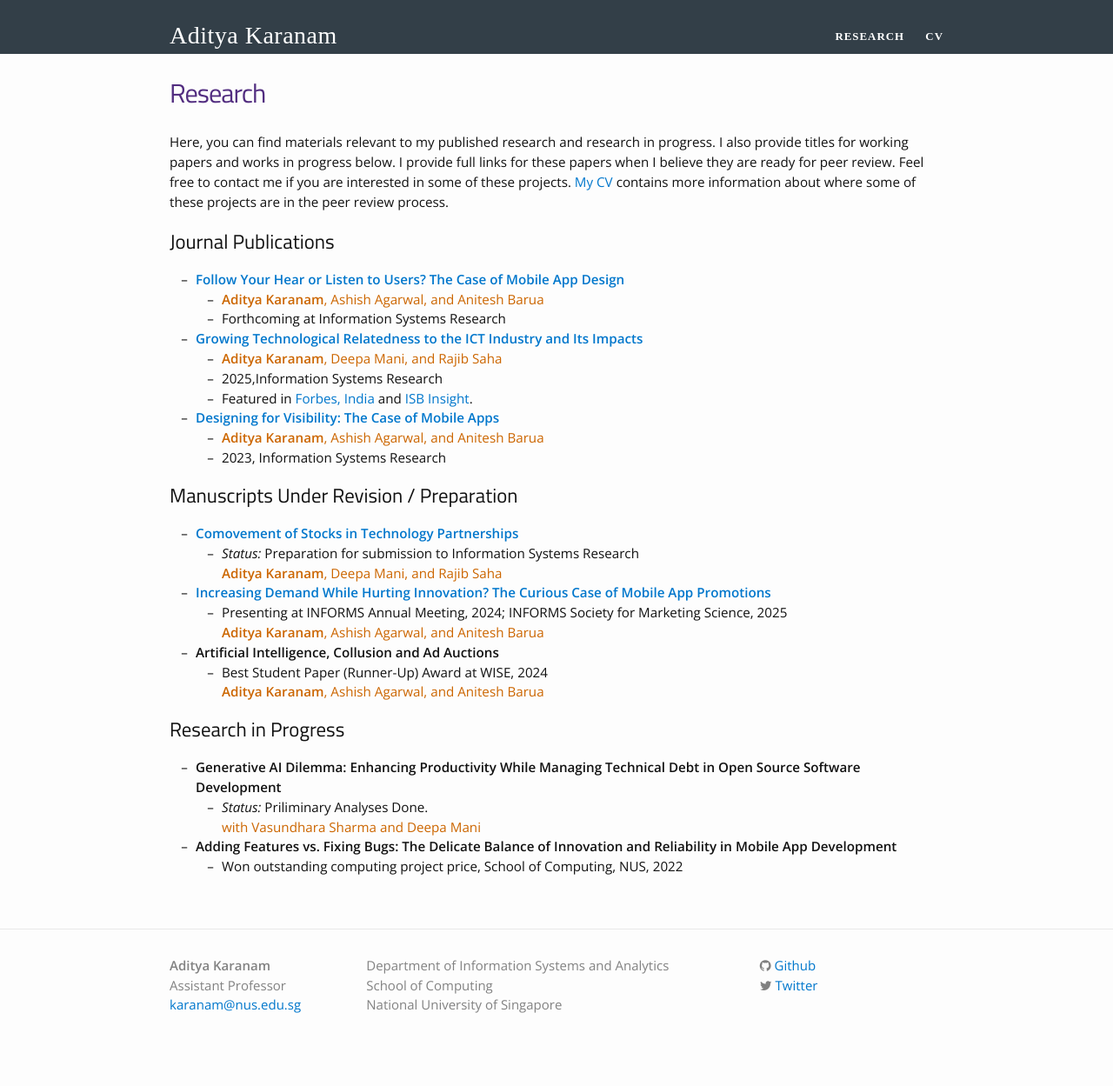
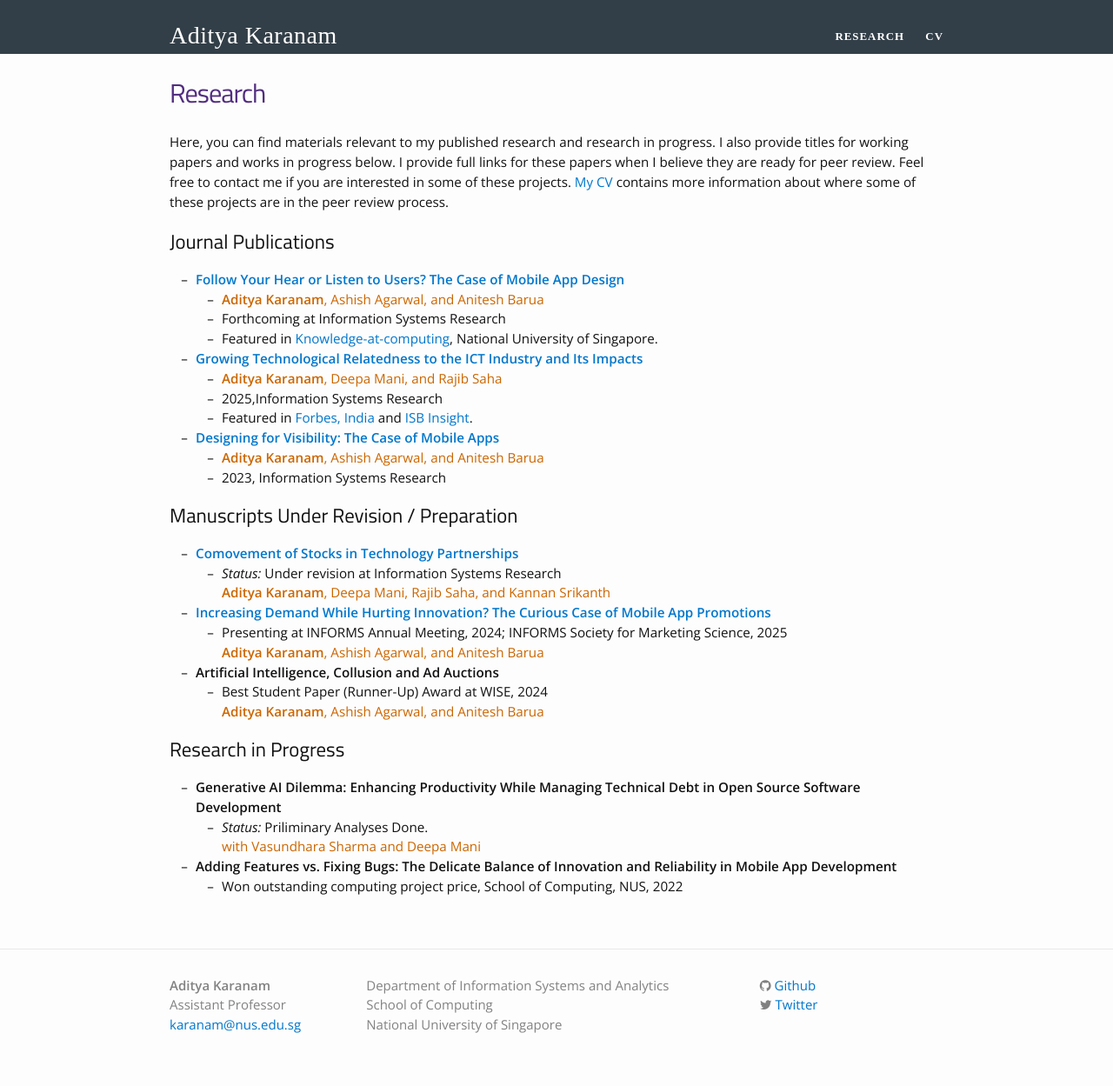
Before and after one commit to askaranam/askaranam.github.io, a Jekyll site: the page built from research.md, in a window 1280 px wide. Shown: the whole page at 87% size. Built offline with Jekyll 4.4.1, drawn with Linux system fonts in a browser that asks for light colours; nearby versions of some CDN libraries; some web fonts are replaced; before the commit the page ends 1227 px from its top, so only the background shows below that.

Commit message:
Update research.md

```diff
--- a/research.md
+++ b/research.md
@@ -17,12 +17,14 @@ Here, you can find materials relevant to my published research and research in p
 * **[Follow Your Hear or Listen to Users? The Case of Mobile App Design](https://pubsonline.informs.org/doi/10.1287/isre.2023.0060)**
     * <span style="color: rgb(204,102,0)"><b>Aditya Karanam</b>, Ashish Agarwal, and Anitesh Barua</span>
     * Forthcoming at Information Systems Research <br/>
+    * Featured in [Knowledge-at-computing](https://www.comp.nus.edu.sg/features/rethinking-innovation-in-the-app-economy/), National University of Singapore.
 
 * **[Growing Technological Relatedness to the ICT Industry and Its Impacts](https://pubsonline.informs.org/doi/10.1287/isre.2020.0627)**
     <!-- * *Presentations:*  CIST, Nashville, Tensesse, 2016-->
     *  <span style="color: rgb(204,102,0)"><b>Aditya Karanam</b>, Deepa Mani, and Rajib Saha</span> <br/>
     * 2025,Information Systems Research <br/>
     * Featured in [Forbes, India](http://www.forbesindia.com/article/isbinsight/more-bang-for-your-digital-spend-technology-and-rd/49951/1) and [ISB Insight](http://isbinsight.isb.edu/the-digital-transformation-of-rd/).
+
 
 
 * **[Designing for Visibility: The Case of Mobile Apps](https://pubsonline.informs.org/doi/abs/10.1287/isre.2022.1151)**
@@ -34,8 +36,8 @@ Here, you can find materials relevant to my published research and research in p
 
 
 * **[Comovement of Stocks in Technology Partnerships](https://papers.ssrn.com/sol3/papers.cfm?abstract_id=3534561)**
-    * *Status:* Preparation for submission to Information Systems Research <br/>
-    <span style="color: rgb(204,102,0)"><b>Aditya Karanam</b>, Deepa Mani, and Rajib Saha</span>
+    * *Status:* Under revision at Information Systems Research <br/>
+    <span style="color: rgb(204,102,0)"><b>Aditya Karanam</b>, Deepa Mani, Rajib Saha, and Kannan Srikanth</span>
 
 * **[Increasing Demand While Hurting Innovation? The Curious Case of Mobile App Promotions](https://papers.ssrn.com/sol3/papers.cfm?abstract_id=5007683)**
     * Presenting at INFORMS Annual Meeting, 2024; INFORMS Society for Marketing Science, 2025 <br/>
```
